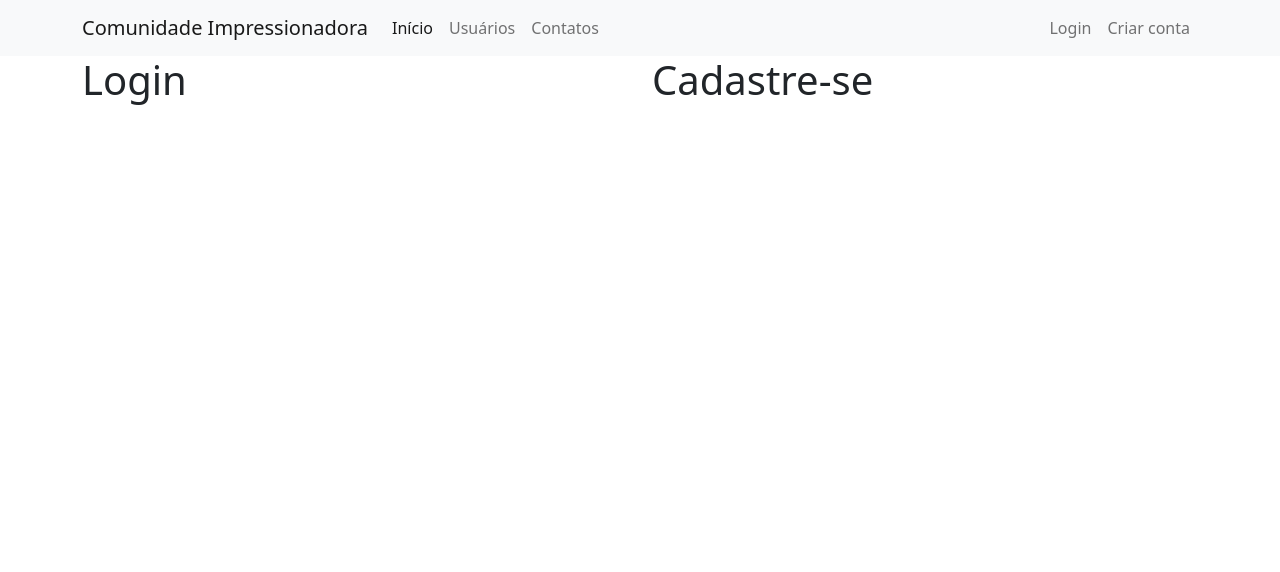
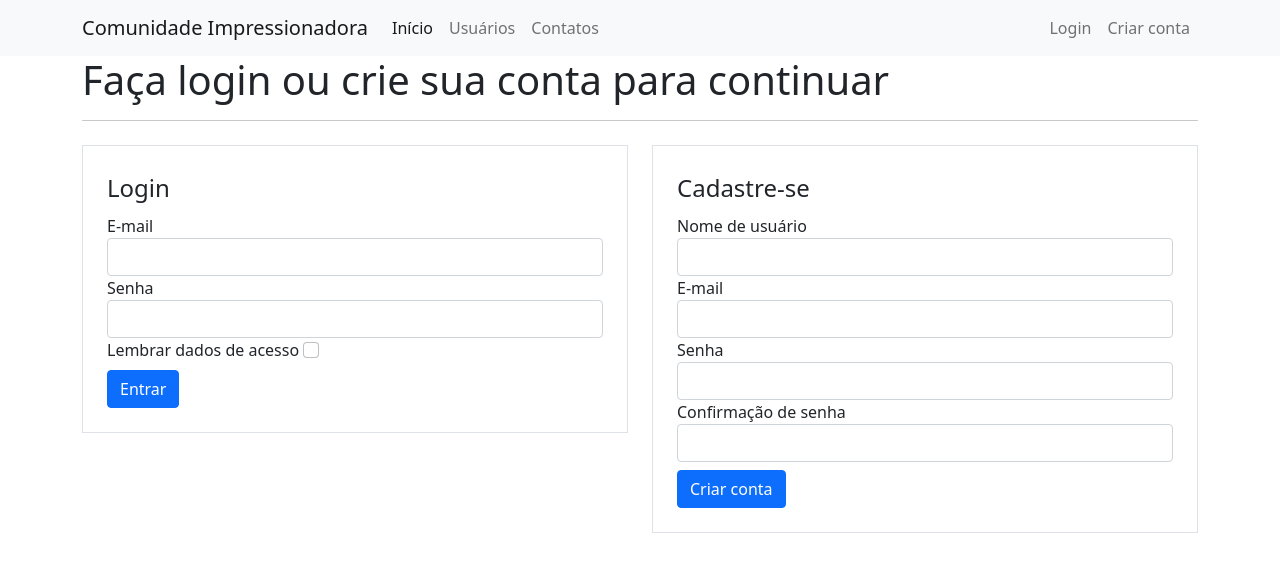
Before and after one commit to CesarBrunoM/ImpressionadorBlog, a Flask app: page /login in a window 1280 px wide. Shown: the top 572 px of the page. Run offline with Flask 2, Linux system fonts and the light colour scheme.

Commit message:
Inclusão do forms.py, ajustes de validações da mesma e mensagens de sucesso ao criar a conta.

```diff
--- /dev/null
+++ b/forms.py
@@ -0,0 +1,18 @@
+from flask_wtf import FlaskForm
+from wtforms import StringField, PasswordField, SubmitField, BooleanField
+from wtforms.validators import DataRequired, Length, Email, EqualTo
+
+
+class FormCriarConta(FlaskForm):
+    username = StringField('Nome de usuário', validators=[DataRequired()])
+    email = StringField('E-mail', validators=[DataRequired(), Email()])
+    senha = PasswordField('Senha', validators=[DataRequired(), Length(6, 20)])
+    confirmacao = PasswordField('Confirmação de senha', validators=[DataRequired(), EqualTo('senha')])
+    botao_submit_criarconta = SubmitField('Criar conta')
+
+
+class FormLogin(FlaskForm):
+    email = StringField('E-mail', validators=[DataRequired(), Email()])
+    senha = PasswordField('Senha', validators=[DataRequired(), Length(6, 20)])
+    lembrar_dados = BooleanField('Lembrar dados de acesso')
+    botao_submit_login = SubmitField('Entrar')
--- a/main.py
+++ b/main.py
@@ -1,8 +1,13 @@
-from flask import Flask, render_template, url_for
+from flask import Flask, render_template, url_for, request, flash, redirect
+from forms import FormLogin, FormCriarConta
 
 app = Flask(__name__)
 
 lista_usuarios = ['Bruno', 'Luana', 'Lucas', 'Divino']
+
+# csrf_token
+
+app.config['SECRET_KEY'] = 'ba803396da27d250f78029201b019681'
 
 
 @app.route('/')
@@ -20,9 +25,20 @@ def usuarios():
     return render_template('usuarios.html', lista_usuarios=lista_usuarios)
 
 
-@app.route('/login')
+@app.route('/login', methods=['GET', 'POST'])
 def login():
-    return render_template('login.html')
+    form_login = FormLogin()
+    form_criarconta = FormCriarConta()
+    if form_login.validate_on_submit() and 'botao_submit_login' in request.form:
+        flash(f'login bem sucedido no e-mail: {form_login.email.data}', 'alert-success')
+        return redirect(url_for('inicio'))
+        # sucesso no login, levando em consideração o botão clicado
+
+    if form_criarconta.validate_on_submit() and 'botao_submit_criarconta' in request.form:
+        flash(f'Conta criada com sucesso no e-mail: {form_criarconta.email.data}', 'alert-success')
+        return redirect(url_for('inicio'))
+        # conta criada com sucesso, levando em consideração o botão clicado
+    return render_template('login.html', form_login=form_login, form_criarconta=form_criarconta)
 
 
 if __name__ == '__main__':
--- a/templates/base.html
+++ b/templates/base.html
@@ -12,6 +12,19 @@
 </head>
 <body>
     {% include 'navbar.html' %}
+
+    <div class="container">
+        {% with mensagens = get_flashed_messages(with_categories=True) %}
+            {% if mensagens %}
+                {% for categoria, mensagem in mensagens %}
+                    <div class="alert {{ categoria }}">
+                        {{ mensagem }}
+                    </div>
+                {% endfor %}
+            {% endif %}
+        {% endwith %}
+    </div>
+
     {% block body %}
     {% endblock %}
 
--- a/templates/login.html
+++ b/templates/login.html
@@ -3,12 +3,54 @@
 {% block body %}
 
 <div class="container">
+    <h1>Faça login ou crie sua conta para continuar</h1>
+    <hr>
     <div class="row">
         <div class="col">
-            <h1>Login</h1>
+            <form method="POST" action="" class="border p-4 mt-2">
+                {{ form_login.csrf_token }}
+                <legend>Login</legend>
+                <fieldset>
+                    <div class="form-group">
+                        {{ form_login.email.label(class="form-control-label") }}
+                        {{ form_login.email(class="form-control") }}
+                    </div>
+                    <div class="form-group">
+                        {{ form_login.senha.label(class="form-control-label") }}
+                        {{ form_login.senha(class="form-control") }}
+                    </div>
+                    <div class="form-group">
+                        {{ form_login.lembrar_dados.label(class="form-check-input-label") }}
+                        {{ form_login.lembrar_dados(class="form-check-input") }}
+                    </div>
+                </fieldset>
+                {{ form_login.botao_submit_login(class="btn btn-primary mt-2") }}
+            </form>
         </div>
         <div class="col">
-            <h1>Cadastre-se</h1>
+            <form method="POST" action="" class="border p-4 mt-2">
+                {{ form_criarconta.csrf_token }}
+                <legend>Cadastre-se</legend>
+                <fieldset>
+                    <div class="form-group">
+                        {{ form_criarconta.username.label(class="form-control-label") }}
+                        {{ form_criarconta.username(class="form-control") }}
+                    </div>
+                    <div class="form-group">
+                        {{ form_criarconta.email.label(class="form-control-label") }}
+                        {{ form_criarconta.email(class="form-control") }}
+                    </div>
+                    <div class="form-group">
+                        {{ form_criarconta.senha.label(class="form-control-label") }}
+                        {{ form_criarconta.senha(class="form-control") }}
+                    </div>
+                    <div class="form-group">
+                        {{ form_criarconta.confirmacao.label(class="form-control-label") }}
+                        {{ form_criarconta.confirmacao(class="form-control") }}
+                    </div>
+                </fieldset>
+                {{ form_criarconta.botao_submit_criarconta(class="btn btn-primary mt-2") }}
+            </form>
         </div>
     </div>
 </div>
```
